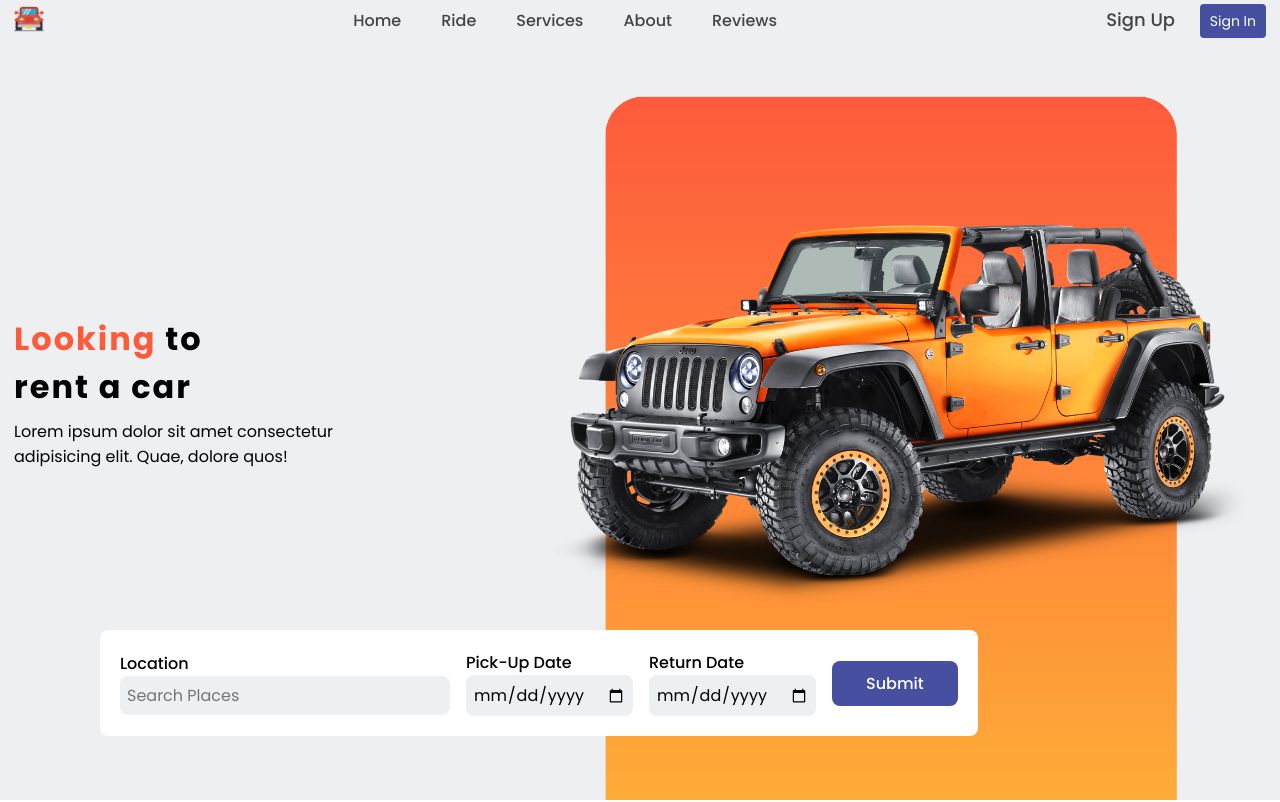
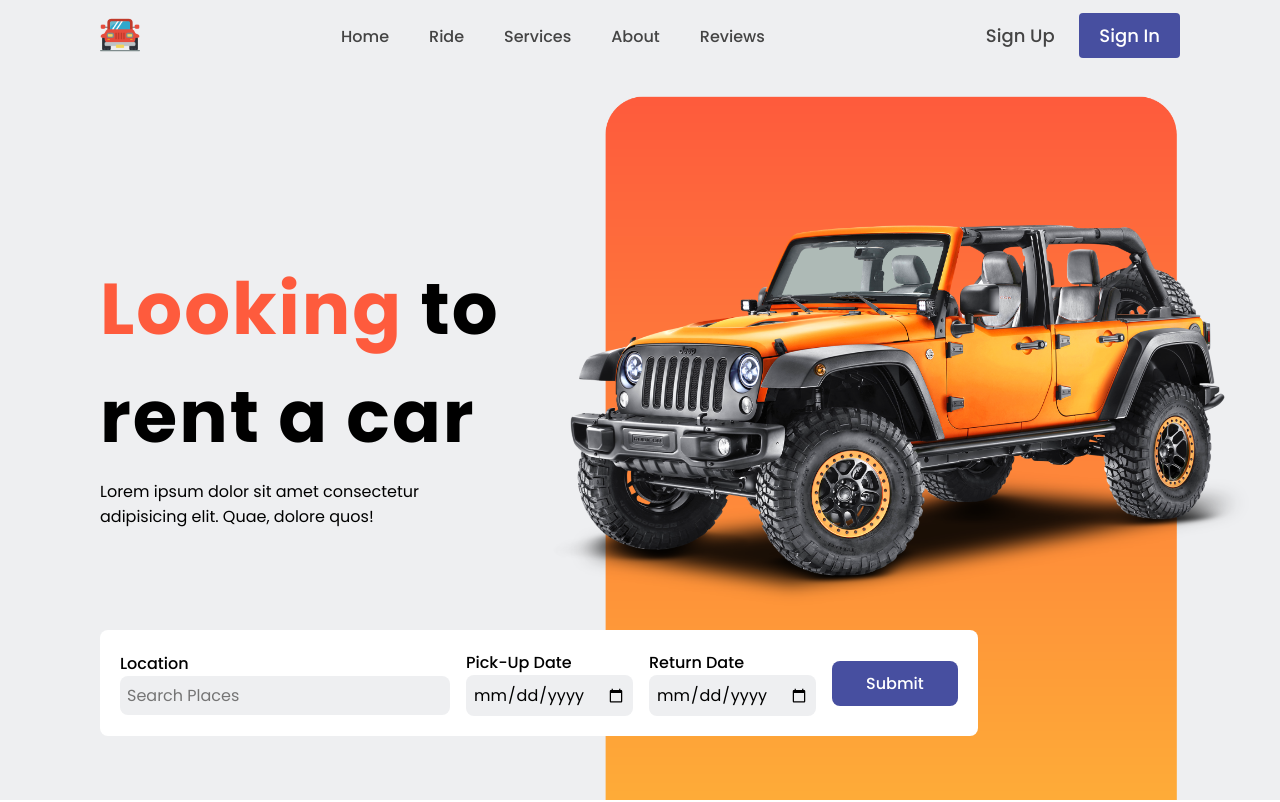
Before and after one commit to Shailendrasingh189/PRODIGY_WD_01, a plain HTML site: page index.html in a window 1280 px wide. Shown: the top 802 px of the page. Drawn offline with nearby package versions, Linux system fonts and the light colour scheme.

Commit message:
font size modify

```diff
--- a/styles.css
+++ b/styles.css
@@ -123,10 +123,11 @@ nav ul a:hover::after {
     display: grid;
     align-items: center;
     grid-template-columns: repeat(2, 1fr);
+    padding: 0 100px;
 }
 
 .text h1 {
-    font-size: 3.5rem;
+    font-size: 4.5rem;
     letter-spacing: 2px;
 }
 
@@ -527,26 +528,3 @@ nav ul a:hover::after {
         padding-top: 2rem;
     }
 }
-
-@media (min-width: 600px) {
-    header {
-        padding: 4px 14px;
-    }
-    header img {
-        width: 30px;
-    }
-    section {
-        padding: 50px 14px;
-    }
-    .header-btn a:nth-child(2) {
-        padding: 7px 10px;
-        font-size: 14px;
-        font-weight: 400;
-    }
-    .text h1 {
-        font-size: 2rem;
-    }
-    .services-container {
-        grid-template-columns: repeat(auto-fit, minmax(254px, auto));
-    }
-}
```
